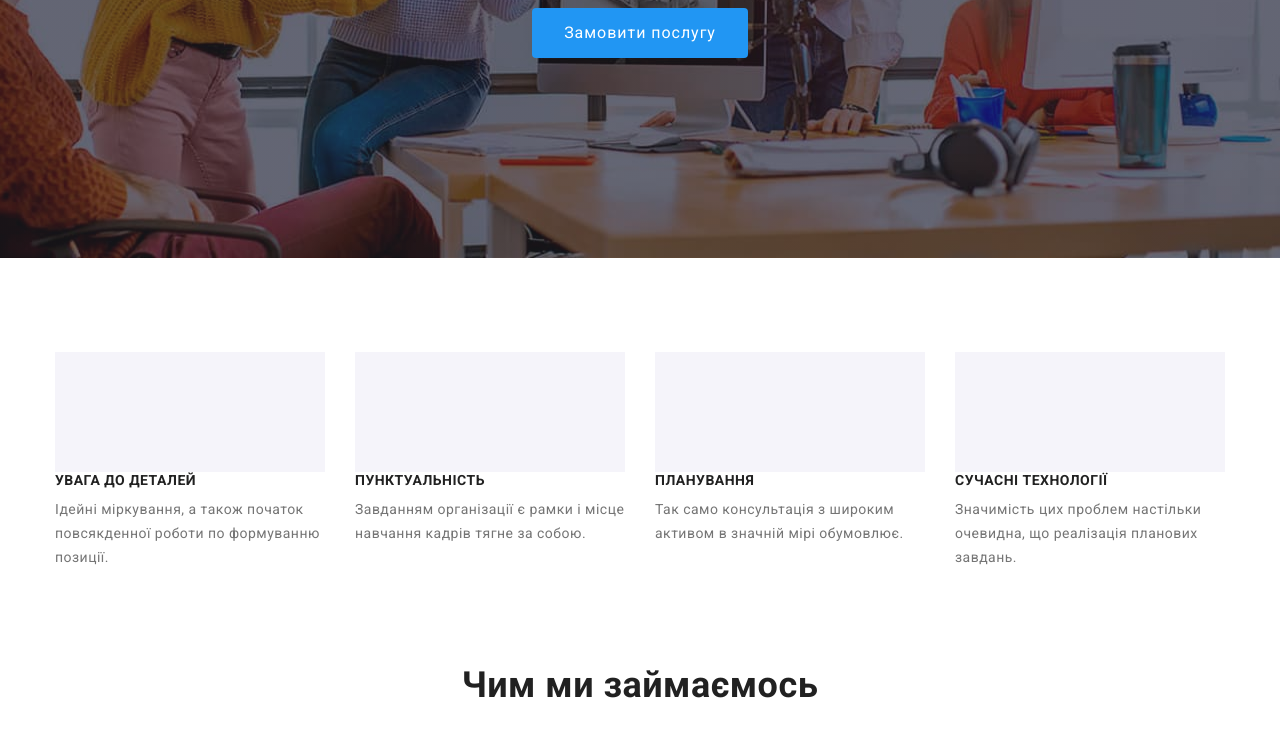
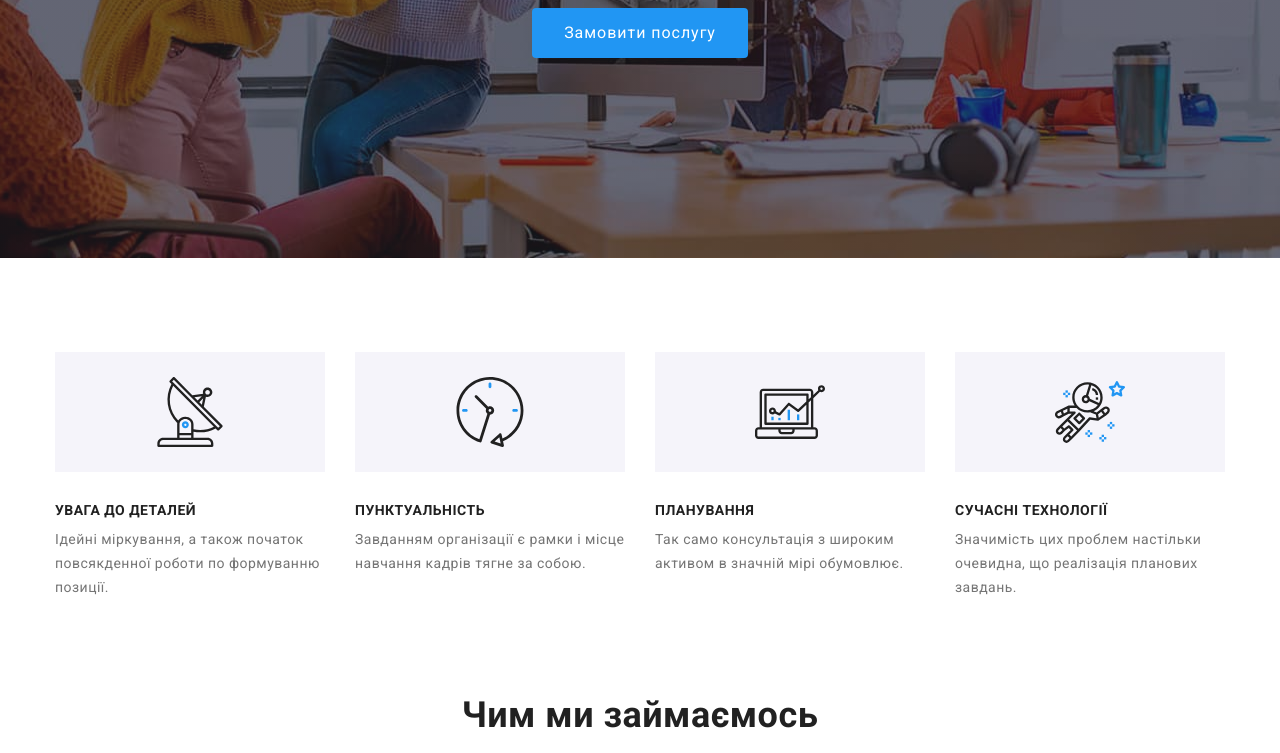
Before and after one commit to Ereyzer/goit-markup-hw-04, a plain HTML site: page index.html in a window 1280 px wide. Shown: the part 423-1176 px from the top of the page. Drawn offline with nearby package versions, Linux system fonts and the light colour scheme.

Commit message:
lдодав свг

```diff
--- a/index.html
+++ b/index.html
@@ -60,13 +60,13 @@
     <section class="specialiti">
         <div class="container">
             <ul class="speciality-container">
-                <li class="speciality-block">
+                <li class="speciality-block icon-antenna">
                     <h3 class="subtitle">Увага до деталей</h3>
                     <p class="text-paragrph">
                         Ідейні міркування, а також початок повсякденної роботи по формуванню позиції.
                     </p>
                 </li>
-                <li class="speciality-block">
+                <li class="speciality-block icon-clock">
                     <h3 class="subtitle">
                         Пунктуальність
                     </h3>
@@ -74,7 +74,7 @@
                         Завданням організації є рамки і місце навчання кадрів тягне за собою.
                     </p>
                 </li>
-                <li class="speciality-block">
+                <li class="speciality-block icon-diagram">
                     <h3 class="subtitle">
                         Планування
                     </h3>
@@ -82,7 +82,7 @@
                         Так само консультація з широким активом в значній мірі обумовлює.
                         </p>
                 </li>
-                    <li class="speciality-block">
+                    <li class="speciality-block icon-astronaft">
                         <h3 class="subtitle">
                             Сучасні технології
                         </h3>
--- a/style.css/style.css
+++ b/style.css/style.css
@@ -318,10 +318,28 @@ footer {
   .speciality-block::before {
       content: "";
       display: block;
-      width: 270px;
+
       height: 120px;
+      background-size: 70px;
+      background-repeat: no-repeat;
+      background-position: center;
+      background-color: #F5F4FA;
+  }
 
-      background-color: #F5F4FA;
+  .icon-antenna::before {
+    background-image: url(../img/svg/antenna.svg);
+  }
+
+  .icon-clock::before {
+    background-image: url(../img/svg/clock.svg);
+  }
+
+  .icon-diagram::before {
+    background-image: url(../img/svg/diagram.svg);
+  }
+
+  .icon-astronaft::before {
+    background-image: url(../img/svg/astronaut.svg);
   }
 
   .speciality-container .speciality-block + .speciality-block {
@@ -330,7 +348,7 @@ footer {
 
   .subtitle {
     text-transform: uppercase;
-    margin-top: 0;
+    margin-top: 30px;
     margin-right: 0;
     margin-bottom: 10px;
     margin-left: 0;
```
Also changed, not shown: img/svg/antenna.svg (added), img/svg/astronaut.svg (added), img/svg/clock.svg (added), img/svg/diagram.svg (added), img/svg/symbol-defs.svg (added), img/symbol-defs.svg (deleted).
